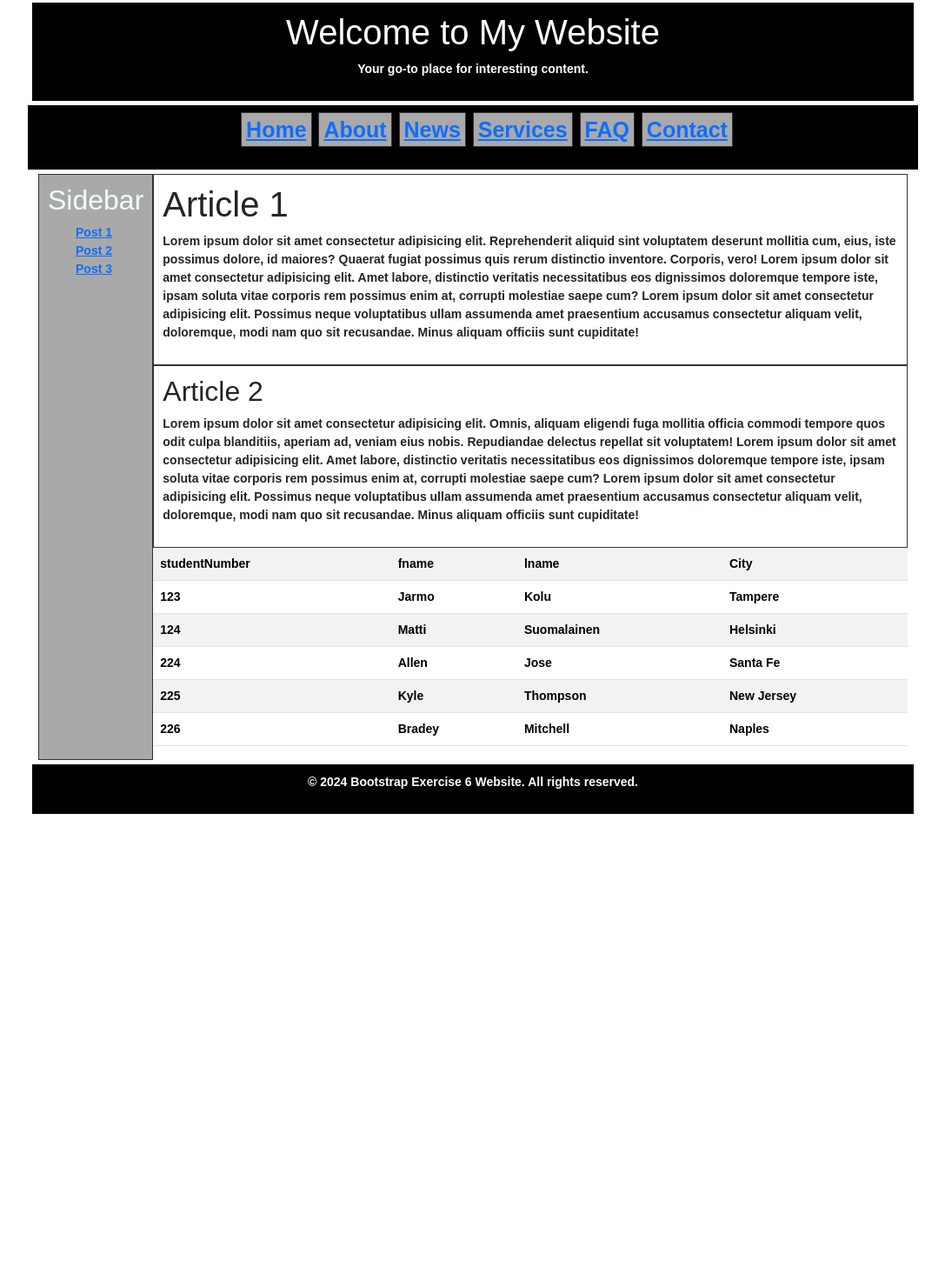
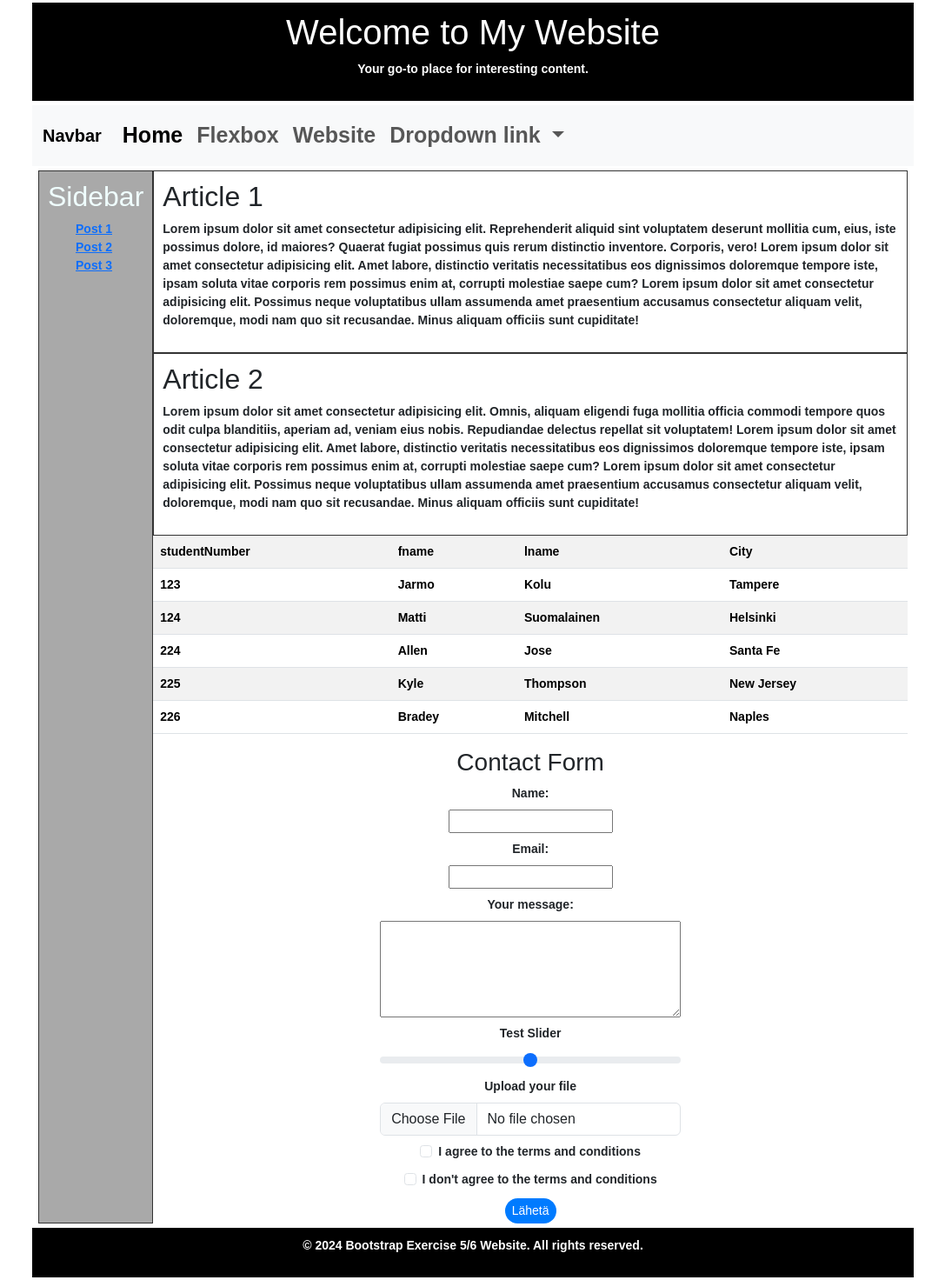
Before and after one commit to Tuomas14/StaticNetwork, a plain HTML site: page exercises/exercise5.html in a window 1280 px wide. Shown: the part 2-1474 px from the top of the page at 87% size, without its empty margins (96-1183 px from the left). Before the commit the page ends 943 px from the top, so only its background shows below. Drawn offline with nearby package versions, Linux system fonts and the light colour scheme.

Commit message:
Final commit
Exercise 6 completed. Validated all HTMLs and CSS files. Minor updates and optimizations.

```diff
--- a/css/flex-styles.css
+++ b/css/flex-styles.css
@@ -32,15 +32,6 @@
         border: 1px solid #333;
     }
 
-    .itemNav {
-        flex: 1;
-        padding: 5px;
-        margin: 2px;
-        text-align: center;
-        border: 1px solid #333;
-        background-color: darkgrey;
-    }
-
     nav, aside ul{
         list-style-type: none;
     }
@@ -58,7 +49,29 @@
         margin: 5px;
     }
 
-    /*
+    h3 {
+        text-align: center;
+    }
+
+    form {
+        display: flex;
+        flex-direction: column;
+        align-items: center;
+        max-width: 400px;
+        margin: auto;
+    }
+
+    .button {
+        padding: 4px 8px;
+        font-size: 14px;
+        background-color: #007BFF;
+        color: #fff;
+        border: none;
+        border-radius: 500px;
+        cursor: pointer;
+    }
+
+    /* Vanhat css koodit
 #main-header {
     background-color: black;
     text-align: center;
@@ -134,4 +147,13 @@ section{
     flex-grow:2;
 }
 
+   .itemNav {
+        flex: 1;
+        padding: 3px;
+        margin: 5px;
+        text-align: center;
+        border: 1px solid #333;
+        background-color: white;
+    }
+
 */
--- a/exercises/exercise5.html
+++ b/exercises/exercise5.html
@@ -1,9 +1,9 @@
 <!DOCTYPE html>
-<html lang="en">
+<html lang="zxx">
 <head>
     <meta charset="UTF-8">
     <meta name="viewport" content="width=device-width, initial-scale=1.0">
-    <title>HTML5 & GitHub Page - Exercise 5 and 6</title>
+    <title>HTML5 & GitHub Page - Exercise 5 and 6 | Tuomas Valtonen</title>
     <meta name="author" content="Tuomas Valtonen">
 
     <link href="https://cdn.jsdelivr.net/npm/bootstrap@5.3.2/dist/css/bootstrap.min.css" rel="stylesheet" integrity="sha384-T3c6CoIi6uLrA9TneNEoa7RxnatzjcDSCmG1MXxSR1GAsXEV/Dwwykc2MPK8M2HN" crossorigin="anonymous">
@@ -16,16 +16,37 @@
         <p>Your go-to place for interesting content.</p>
     </header>
 
-    <nav class="container">
-        <ul>
-            <li><a href="#" class="itemNav">Home</a></li>
-            <li><a href="#" class="itemNav">About</a></li>
-            <li><a href="#" class="itemNav">News</a></li>
-            <li><a href="#" class="itemNav">Services</a></li>
-            <li><a href="#" class="itemNav">FAQ</a></li>
-            <li><a href="#" class="itemNav">Contact</a></li>
-        </ul>
-    </nav>
+    <nav class="navbar navbar-expand-xl navbar-light bg-light">
+        <div class="container-fluid">
+          <a class="navbar-brand" href="#">Navbar</a>
+          <button class="navbar-toggler" type="button" data-bs-toggle="collapse" data-bs-target="#navbarWithDropdown" aria-controls="navbarWithDropdown" aria-expanded="false" aria-label="Toggle navigation">
+            <span class="navbar-toggler-icon"></span>
+          </button>
+          <div class="collapse navbar-collapse show" id="navbarWithDropdown">
+            <ul class="navbar-nav">
+              <li class="nav-item">
+                <a class="nav-link active" aria-current="page" href="#">Home</a>
+              </li>
+              <li class="nav-item">
+                <a class="nav-link" href="#">Flexbox</a>
+              </li>
+              <li class="nav-item">
+                <a class="nav-link" href="#">Website</a>
+              </li>
+              <li class="nav-item dropdown">
+                <a class="nav-link dropdown-toggle" href="#" id="navbarDropdownMenuLink" role="button" data-bs-toggle="dropdown" aria-expanded="false">
+                  Dropdown link
+                </a>
+                <ul class="dropdown-menu" aria-labelledby="navbarDropdownMenuLink">
+                  <li><a class="dropdown-item" href="#">This is</a></li>
+                  <li><a class="dropdown-item" href="#">Responsive</a></li>
+                  <li><a class="dropdown-item" href="#">Navbar exercise</a></li>
+                </ul>
+              </li>
+            </ul>
+          </div>
+        </div>
+      </nav>
 
     <main class="container">
         <aside class="itemSmall">
@@ -37,9 +58,9 @@
             </ul>
 
         </aside>
-    <subcontainer class="subcontainer">
+    <div class="subcontainer">
         <article class="itemBig">
-            <h1>Article 1</h1>
+            <h2>Article 1</h2>
             <p>Lorem ipsum dolor sit amet consectetur adipisicing elit. Reprehenderit aliquid sint voluptatem deserunt mollitia cum, eius, iste possimus dolore, id maiores? Quaerat fugiat possimus quis rerum distinctio inventore. Corporis, vero!
                Lorem ipsum dolor sit amet consectetur adipisicing elit. Amet labore, distinctio veritatis necessitatibus eos dignissimos doloremque tempore iste, ipsam soluta vitae corporis rem possimus enim at, corrupti molestiae saepe cum?
                Lorem ipsum dolor sit amet consectetur adipisicing elit. Possimus neque voluptatibus ullam assumenda amet praesentium accusamus consectetur aliquam velit, doloremque, modi nam quo sit recusandae. Minus aliquam officiis sunt cupiditate! </p>
@@ -94,12 +115,45 @@
                 <td>Naples</td>
             </tr>
         </table>
-    </subcontainer>
+
+        <h3>Contact Form</h3>
+
+<form method="post" action="process.php" class="form">
+    <label class="mb-2">Name:</label>
+    <input type="text" name="name" class="mb-2" required>
+
+    <label class="mb-2">Email:</label>
+    <input type="email" name="email" class="mb-2" required>
+
+    <label class="mb-2">Your message:</label>
+    <textarea name="msg" class="mb-2" cols="40" rows="5" required></textarea>
+
+    <label for="formRange" class="form-label mb-2">Test Slider</label>
+    <input type="range" class="form-range mb-2" min="0" max="5" step="0.5" id="formRange">
+
+    <label for="formFile" class="form-label mb-2">Upload your file</label>
+    <input class="form-control mb-2" type="file" id="formFile">
+
+    <div class="form-check mb-2">
+        <input class="form-check-input" type="checkbox" value="" id="formCheckDefault">
+        <label class="form-check-label" for="formCheckDefault">I agree to the terms and conditions</label>
+    </div>
+
+    <div class="form-check mb-2">
+        <input class="form-check-input" type="checkbox" value="" id="formCheckChecked">
+        <label class="form-check-label" for="formCheckChecked">I don't agree to the terms and conditions</label>
+    </div>
+
+    <button type="button" class="button btn btn-primary btn-sm">Lähetä</button>
+</form>
+
+
+    </div>
 
     </main>
 
     <footer id="main-footer">
-        <p>&copy; 2024 Bootstrap Exercise 6 Website. All rights reserved.</p>
+        <p>&copy; 2024 Bootstrap Exercise 5/6 Website. All rights reserved.</p>
     </footer>
 
     <script src="https://cdn.jsdelivr.net/npm/bootstrap@5.3.2/dist/js/bootstrap.bundle.min.js" integrity="sha384-C6RzsynM9kWDrMNeT87bh95OGNyZPhcTNXj1NW7RuBCsyN/o0jlpcV8Qyq46cDfL" crossorigin="anonymous"></script>
```
Also changed, not shown: exercises/exercise2.html (+1 -1 lines), exercises/exercise4.html (+1 -1 lines), index.html (+1 -1 lines).
